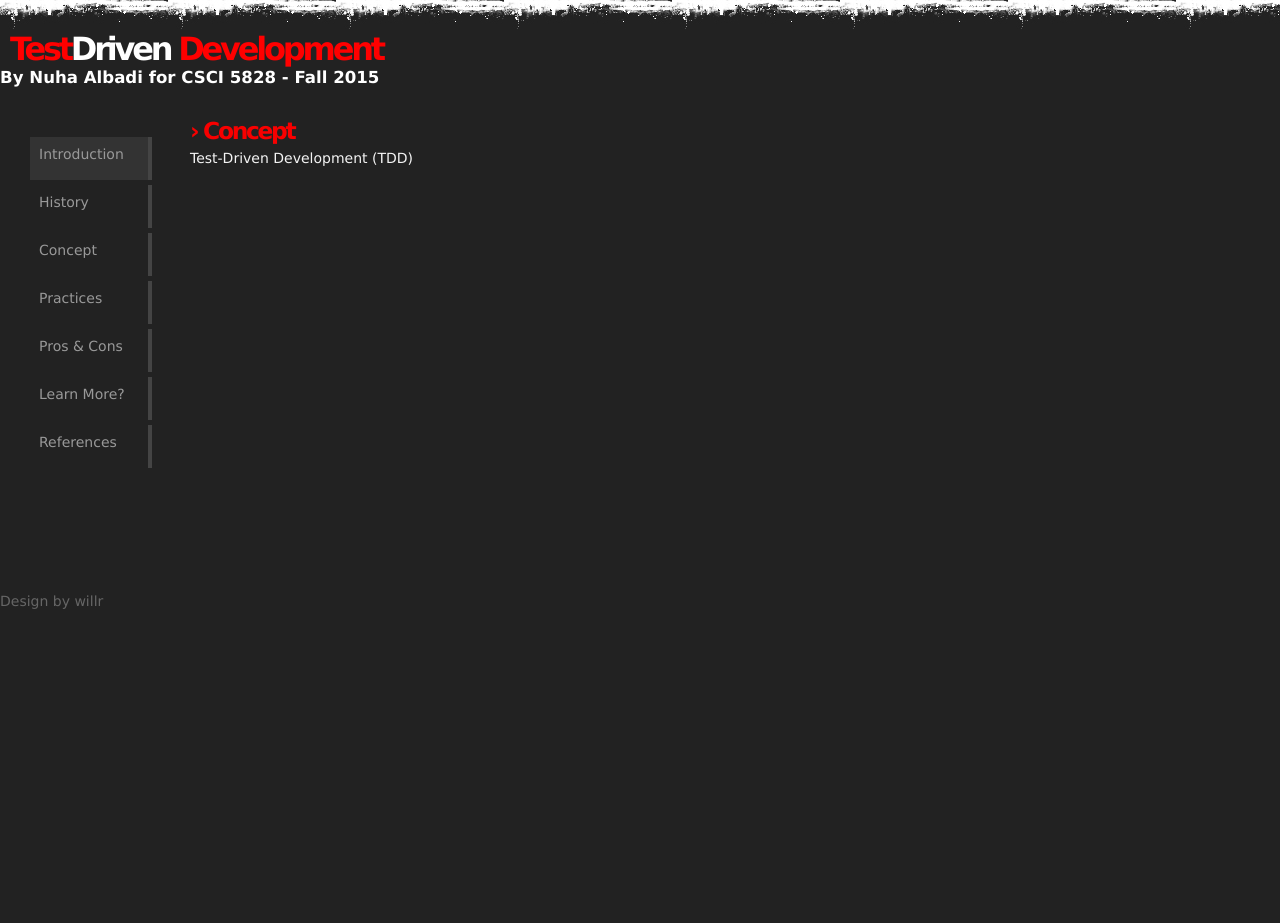
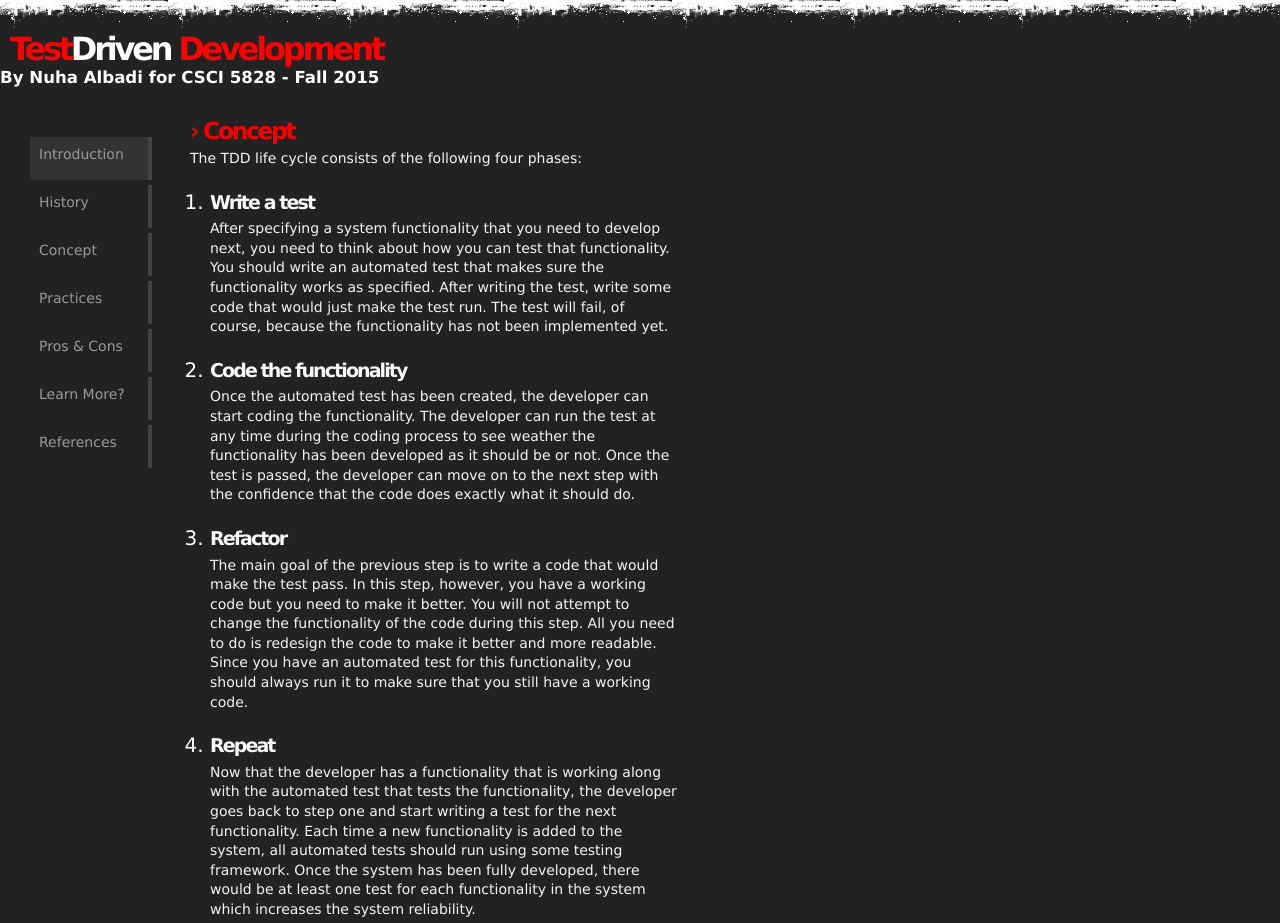
Before and after one commit to nuhaalbadi/Presentation2, a plain HTML site: page Page3.html in a window 1280 px wide. Shown: the top 923 px of the page. Before the commit the page ends 800 px from the top, so only its background shows below. Drawn offline with Linux system fonts and the light colour scheme.

Commit message:
Add concept

```diff
--- a/Page3.html
+++ b/Page3.html
@@ -29,10 +29,27 @@
 
  <div id="content">
    <h3 id="concept">› Concept</h3>
-   <p>Test-Driven Development (TDD)  </p>
-   <p>&nbsp;</p>
-   <p>&nbsp;</p>
- </div>
+   <p>The TDD life cycle consists of the following four phases:</p>
+   <ol>
+     <li>
+       <h6><strong>Write a test</strong></h6>
+       <p>After specifying a system functionality that you need to develop next, you need to think about how you can test that functionality. You should write an automated test that makes sure the functionality works as specified. After writing the test, write some code that would just make the test run. The test will fail, of course, because the functionality has not been implemented yet. </p>
+     </li>
+       <li>
+       <h6><strong>Code the functionality</strong></h6>
+       <p>Once the automated test has been created, the developer can start coding the functionality. The developer can run the test at any time during the coding process to see weather the functionality has been developed as it should be or not. Once the test is passed, the developer can move on to the next step with the confidence that the code does exactly what it should do. </p>
+       </li>
+
+             <li>
+               <h6><strong>Refactor</strong></h6>
+               <p>The main goal of the previous step is to write a code that would make the test pass. In this step, however, you have a working code but you need to make it better. You will not attempt to change the functionality of the code during this step. All you need to do is redesign the code to make it better and more readable. Since you have an automated test for this functionality, you should always run it to make sure that you still have a working code. </p>
+             </li>
+              <li>
+                <h6><strong>Repeat</strong></h6>
+                <p>Now that the developer has a functionality that is working along with the automated test that tests the functionality, the developer goes back to step one and start writing a test for the next functionality. Each time a new functionality is added to the system, all automated tests should run using some testing framework. Once the system has been fully developed, there would be at least one test for each functionality in the system which increases the system reliability. </p>
+              </li>
+     </ol>
+</div>
 
 <div class="br"></div>
 <div id="footer">
```
